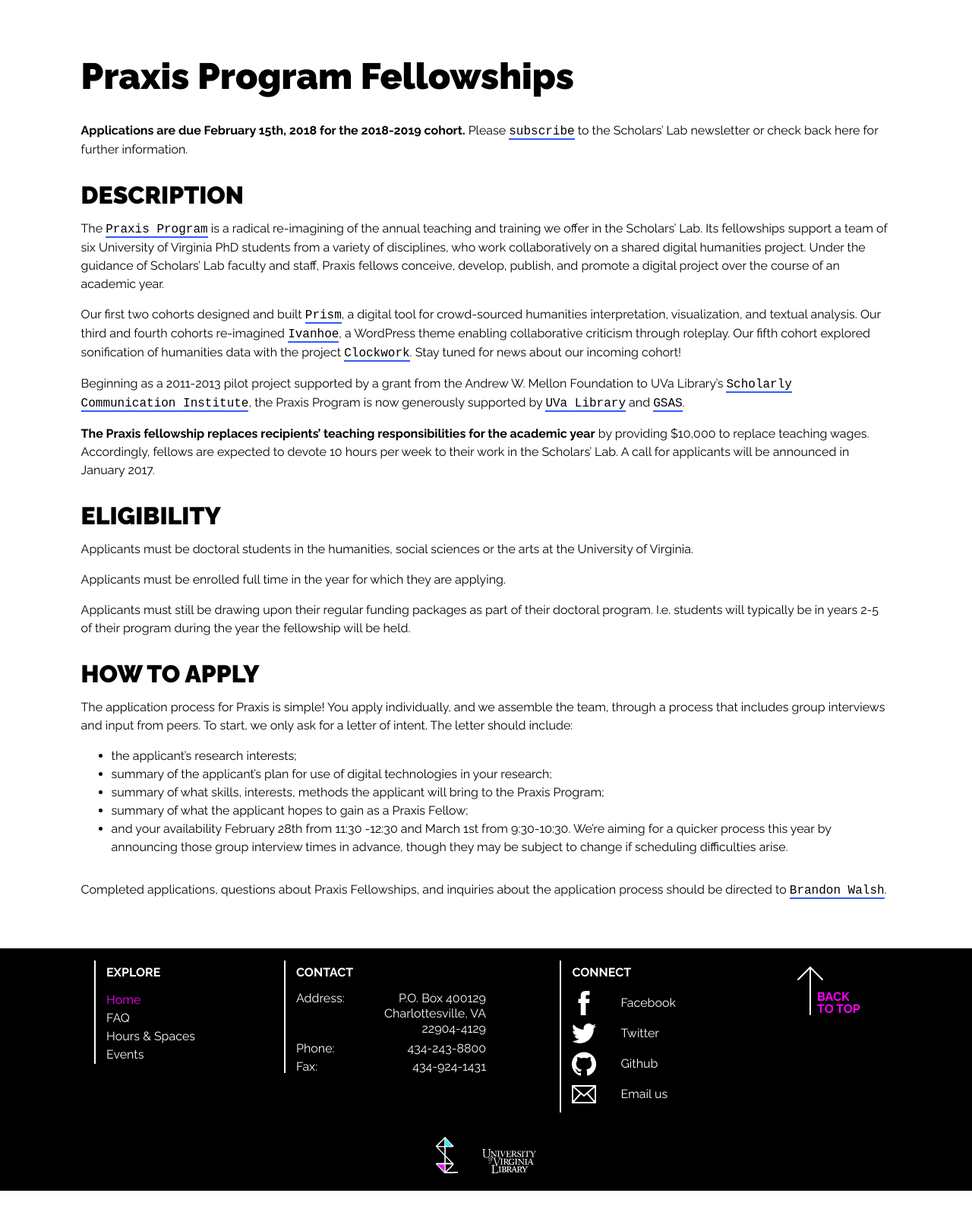
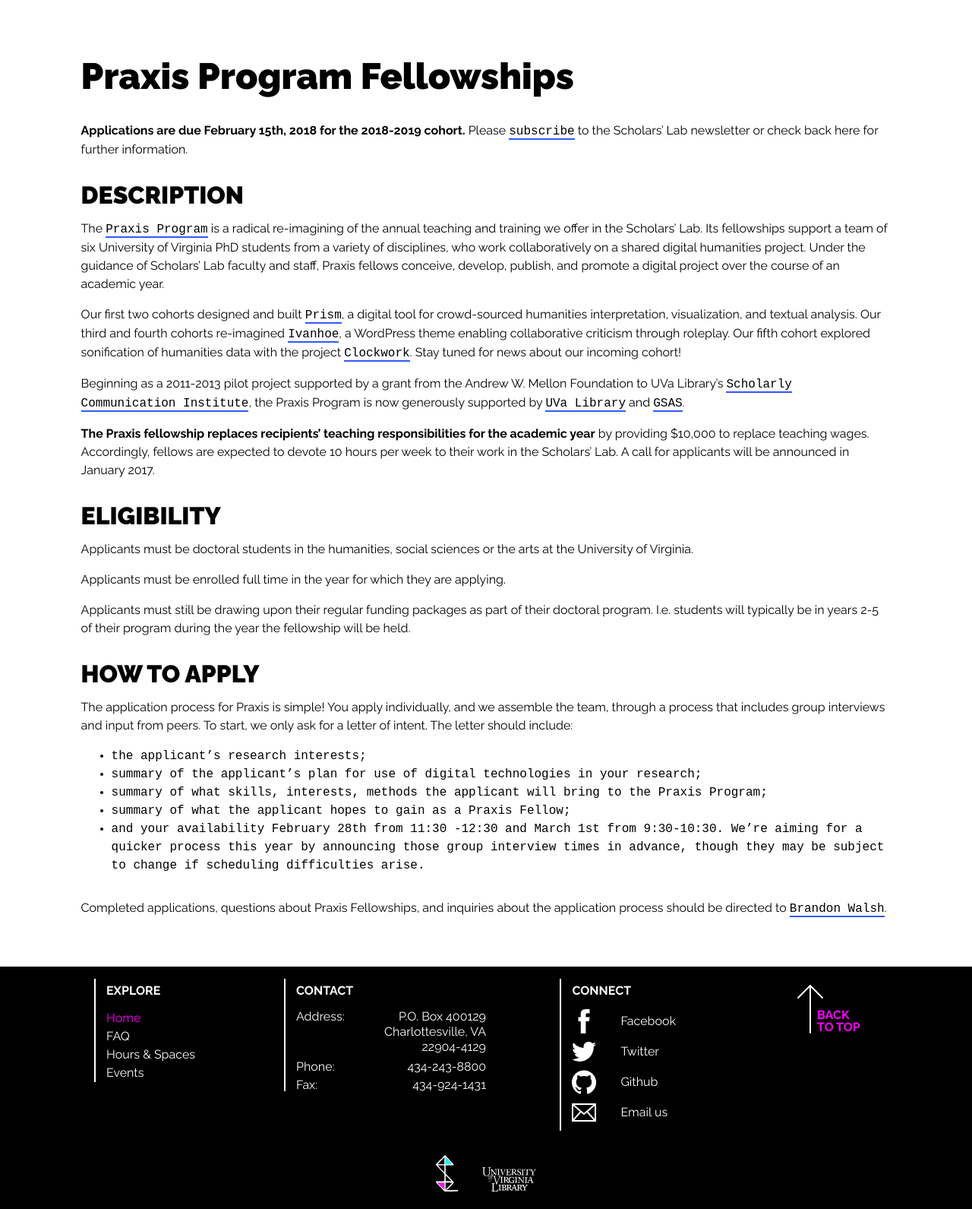
Before and after one commit to kbdonnally/patterns, a Jekyll site: the page built from pages/fellowship.html, in a window 1280 px wide. Shown: the whole page at 76% size. Built offline with Jekyll 4.4.1, drawn with Linux system fonts in a browser that asks for light colours; some web fonts are replaced; before the commit the page ends 1567 px from its top, so only the background shows below that.

Commit message:
Use base mono font on application requirements section

```diff
--- a/assets/css/_sass/_fellowship.scss
+++ b/assets/css/_sass/_fellowship.scss
@@ -111,6 +111,12 @@
 }
 
 .fellow-apply__text {
+	position: relative;
+	ul {
+		position: relative;
+		font-family: "base-mono-narrow", monospace;
+
+	}
 
 }
 
```
